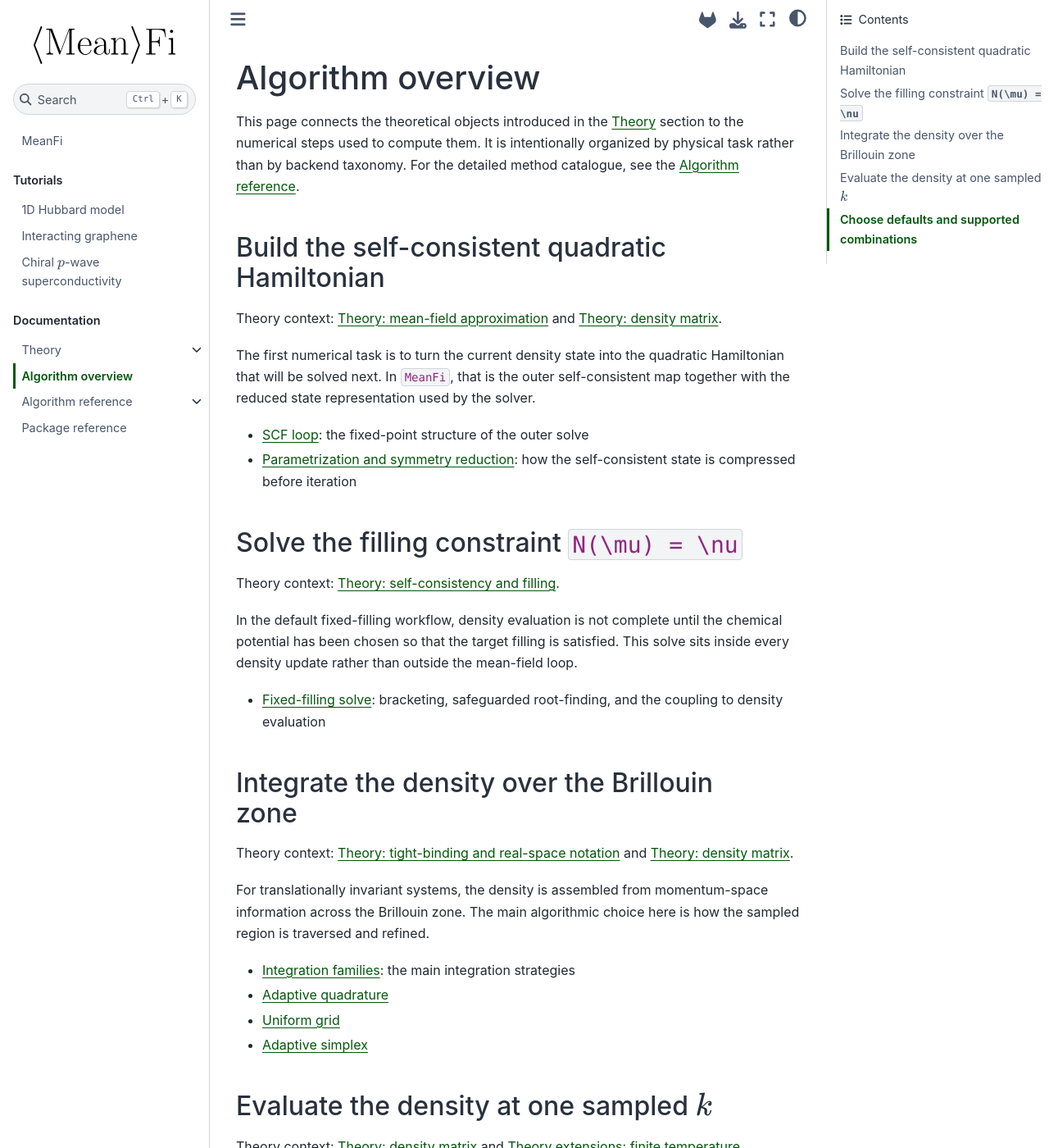
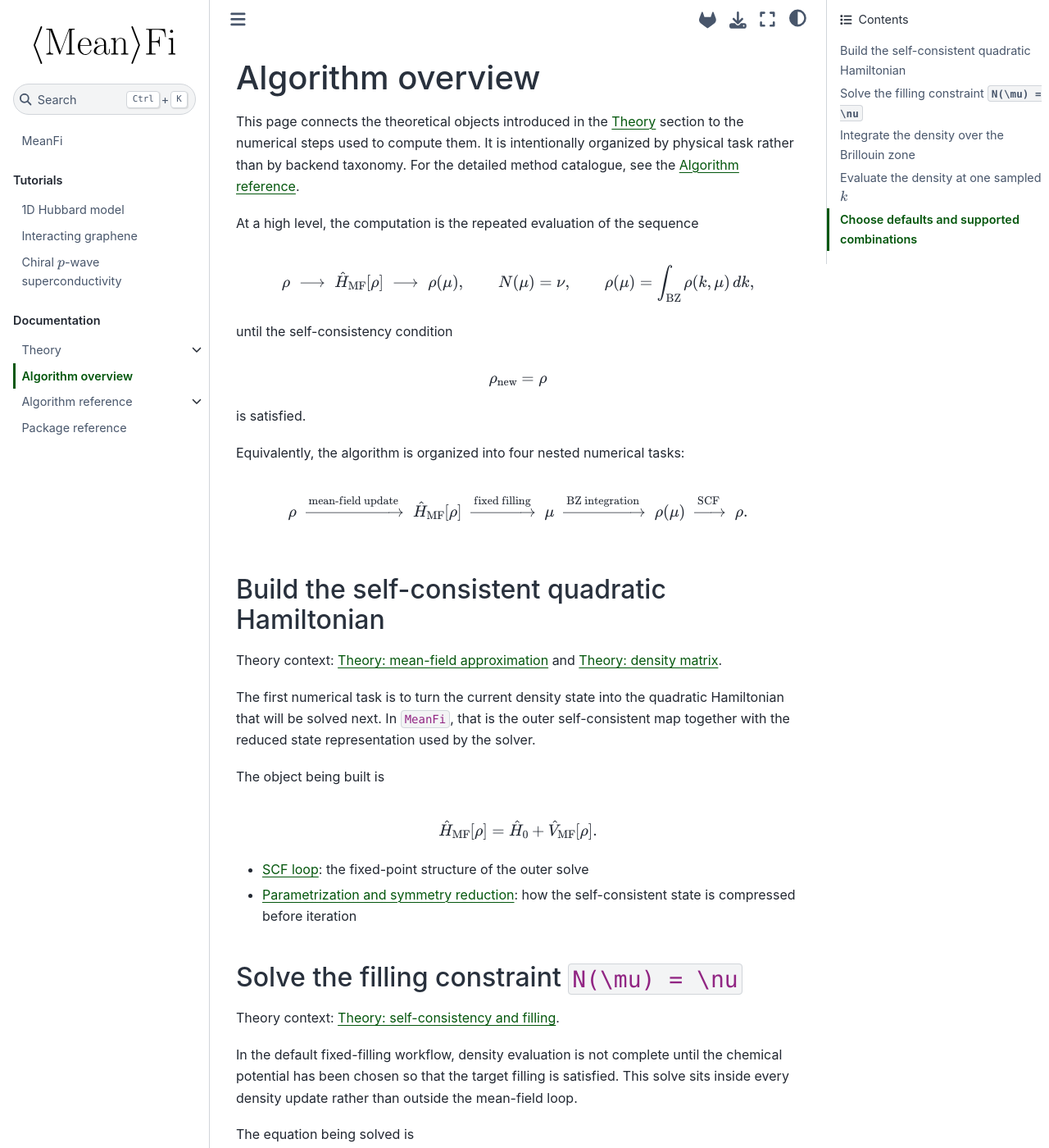
Before and after one commit to quantum-tinkerer/MeanFi, a Sphinx documentation site: the page built from docs/source/documentation/algorithm.md, in a window 1280 px wide and 1400 px high. Shown: the whole window at 82% size. Built offline with Sphinx 7.4.7 and the Sphinx Book theme 1.1.4, drawn with Linux system fonts in a browser that asks for light colours; pages that are not in the unit, such as notebooks, are missing from menus; some of the changed text lies outside the part shown.

Commit message:
Refine theory docs and algorithm overview

```diff
--- a/docs/source/documentation/algorithm.md
+++ b/docs/source/documentation/algorithm.md
@@ -16,6 +16,44 @@ This page connects the theoretical objects introduced in the [Theory](./theory/i
 It is intentionally organized by physical task rather than by backend taxonomy.
 For the detailed method catalogue, see the [Algorithm reference](./algorithms/index.md).
 
+At a high level, the computation is the repeated evaluation of the sequence
+
+:::{math}
+\rho
+\;\longrightarrow\;
+\hat H_{\mathrm{MF}}[\rho]
+\;\longrightarrow\;
+\rho(\mu),
+\qquad
+N(\mu)=\nu,
+\qquad
+\rho(\mu)
+=
+\int_{\mathrm{BZ}} \rho(k,\mu)\, dk,
+:::
+
+until the self-consistency condition
+
+:::{math}
+\rho_{\mathrm{new}} = \rho
+:::
+
+is satisfied.
+
+Equivalently, the algorithm is organized into four nested numerical tasks:
+
+:::{math}
+\rho
+\;\xrightarrow{\text{mean-field update}}\;
+\hat H_{\mathrm{MF}}[\rho]
+\;\xrightarrow{\text{fixed filling}}\;
+\mu
+\;\xrightarrow{\text{BZ integration}}\;
+\rho(\mu)
+\;\xrightarrow{\text{SCF}}\;
+\rho.
+:::
+
 (algo-build)=
 ## Build the self-consistent quadratic Hamiltonian
 
@@ -23,6 +61,12 @@ Theory context: {ref}`Theory: mean-field approximation <theory-mean-field>` and
 
 The first numerical task is to turn the current density state into the quadratic Hamiltonian that will be solved next.
 In `MeanFi`, that is the outer self-consistent map together with the reduced state representation used by the solver.
+
+The object being built is
+
+:::{math}
+\hat H_{\mathrm{MF}}[\rho] = \hat H_0 + \hat V_{\mathrm{MF}}[\rho].
+:::
 
 - [SCF loop](./algorithms/scf_loop.md): the fixed-point structure of the outer solve
 - [Parametrization and symmetry reduction](./algorithms/parametrization.md): how the self-consistent state is compressed before iteration
@@ -35,6 +79,12 @@ Theory context: {ref}`Theory: self-consistency and filling <theory-filling>`.
 In the default fixed-filling workflow, density evaluation is not complete until the chemical potential has been chosen so that the target filling is satisfied.
 This solve sits inside every density update rather than outside the mean-field loop.
 
+The equation being solved is
+
+:::{math}
+N(\mu) = \nu.
+:::
+
 - [Fixed-filling solve](./algorithms/fixed_filling.md): bracketing, safeguarded root-finding, and the coupling to density evaluation
 
 (algo-bz)=
@@ -44,6 +94,14 @@ Theory context: {ref}`Theory: tight-binding and real-space notation <theory-tigh
 
 For translationally invariant systems, the density is assembled from momentum-space information across the Brillouin zone.
 The main algorithmic choice here is how the sampled region is traversed and refined.
+
+The object being evaluated is
+
+:::{math}
+\rho(\mu) = \int_{\mathrm{BZ}} \rho(k,\mu)\, dk
+:::
+
+or the corresponding discrete or adaptive approximation to that integral.
 
 - [Integration families](./algorithms/integration_families.md): the main integration strategies
 - [Adaptive quadrature](./algorithms/method_notes/adaptive_quadrature.md)
@@ -58,6 +116,16 @@ Theory context: {ref}`Theory: density matrix <theory-density-matrix>` and {ref}`
 Once a momentum point is selected, the remaining task is to evaluate the density contribution of the effective quadratic Hamiltonian at that point.
 This is where direct diagonalization and matrix-function approximations enter.
 
+At a fixed sampled momentum, the object being computed is
+
+:::{math}
+\rho(k,\mu)
+=
+f\!\left(H_{\mathrm{MF}}(k)-\mu Q\right),
+:::
+
+with the normal-state case recovered by replacing $Q$ with the identity and, at zero temperature, replacing $f$ by the occupied-state projector.
+
 - [Matrix-function backends](./algorithms/matrix_functions.md): the fixed-$k$ density-evaluation layer
 - [Direct diagonalization](./algorithms/method_notes/direct_diagonalization.md)
 - [Rational FOE](./algorithms/method_notes/rational_foe.md)
@@ -68,5 +136,19 @@ Theory context: the core [Theory](./theory/index.md) page defines the objects be
 
 Once the theoretical task is clear, the remaining question is which numerical combinations are available and which ones are chosen by default.
 
+At this stage, the practical question is not a new theoretical equation but which numerical realization is used for the chain
+
+:::{math}
+\rho
+\to
+\hat H_{\mathrm{MF}}[\rho]
+\to
+\mu
+\to
+\rho(k,\mu)
+\to
+\rho(\mu).
+:::
+
 - [Defaults and capabilities](./algorithms/defaults_and_capabilities.md): supported combinations and current dispatch rules
 - [Algorithm reference](./algorithms/index.md): the full method-oriented directory
```
Also changed, not shown: docs/source/documentation/theory/extensions.md (+12 -2 lines), docs/source/documentation/theory/index.md (+55 -13 lines).
